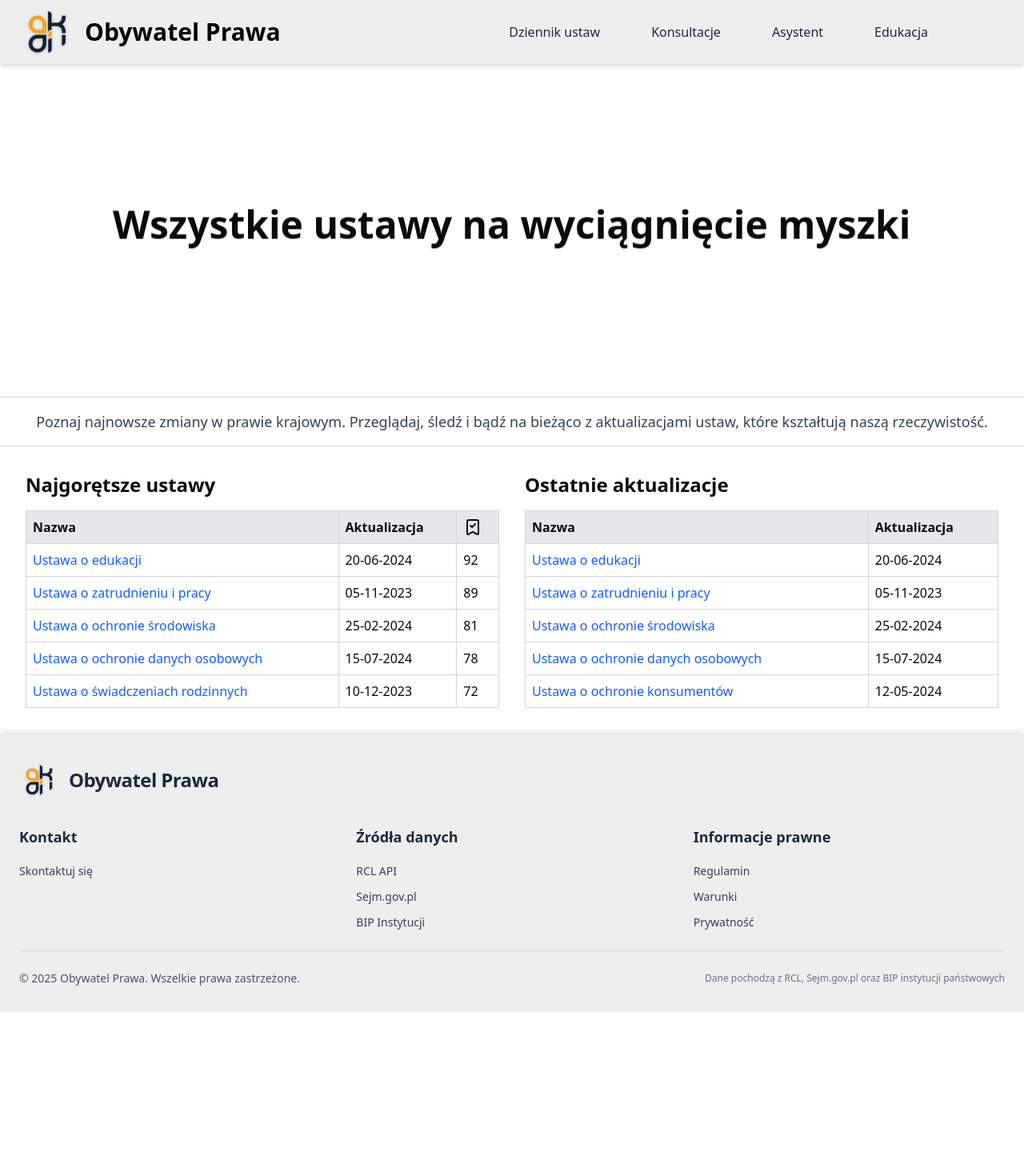
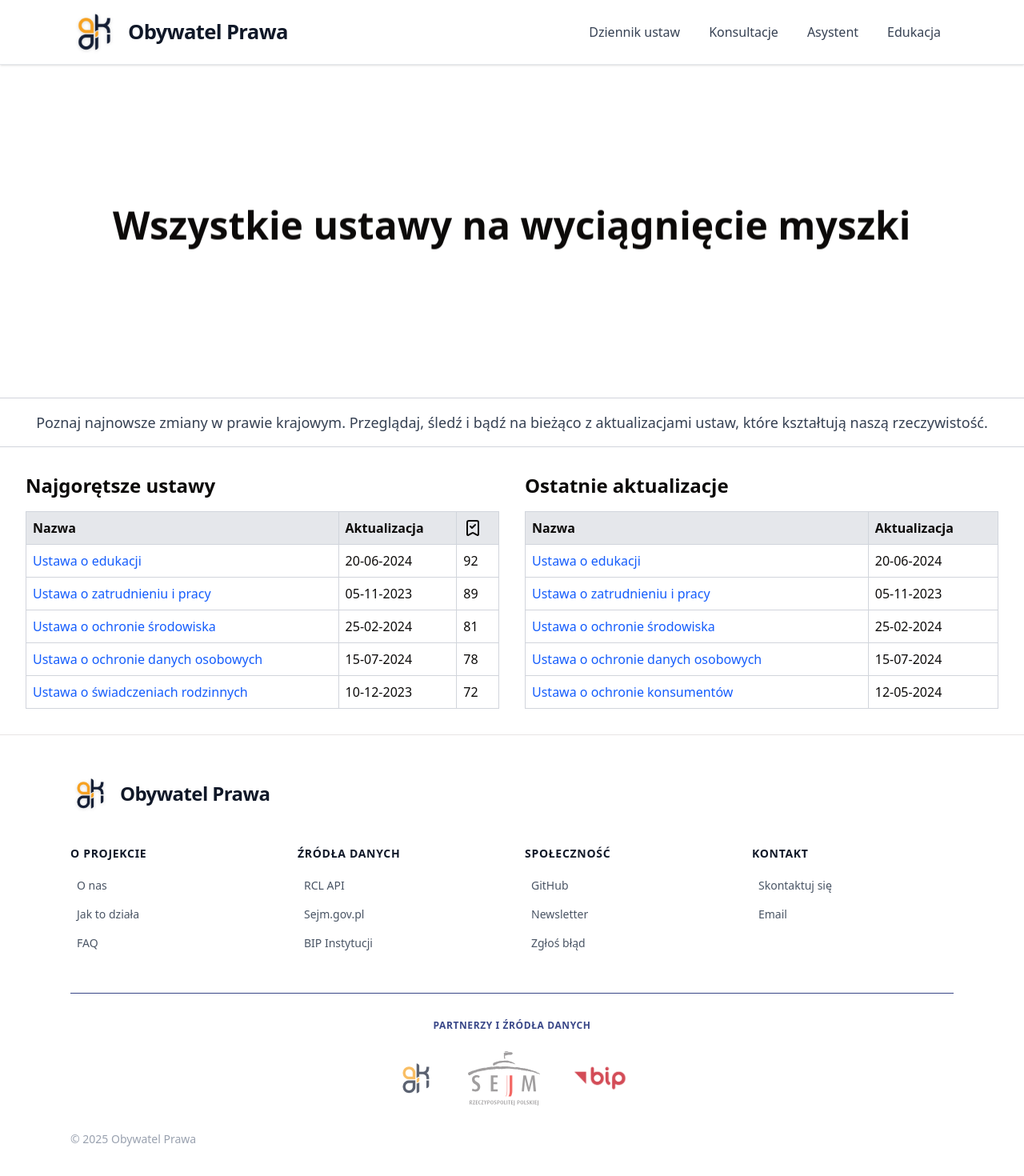
Before and after one commit to RomanGumeniuk/HackNation_2025_AKAI, a Next.js app in the folder client/: page / in a window 1280 px wide. Shown: the top 1470 px of the page at 80% size. Before the commit the page ends 1265 px from the top, so only its background shows below. Built offline with nearby package versions, Linux system fonts and the light colour scheme; no server answers.

Commit message:
Changed footer and Header and added logos

```diff
--- a/client/src/app/ustawy/[slug]/page.tsx
+++ b/client/src/app/ustawy/[slug]/page.tsx
@@ -143,7 +143,6 @@ export default function page() {
         </Badge>
       </div>
 
-      {/* Main content */}
       <Background>
         <div className="leading-relaxed text-sm space-y-4">
           {summary}
@@ -153,7 +152,6 @@ export default function page() {
         </div>
       </Background>
 
-      {/* Footer section */}
       <Separator />
       <h2 className="text-lg font-semibold">
         Planowane konsultacje w twoim rejonie dot tej ustawy
--- a/client/src/components/ui/footer.tsx
+++ b/client/src/components/ui/footer.tsx
@@ -4,47 +4,65 @@ import Image from "next/image";
 export default function Footer() {
     const sections = [
         {
-            title: "Kontakt",
+            title: "O Projekcie",
             links: [
-                { name: "Skontaktuj się", url: "https://akai.org.pl" },
+                { name: "O nas", url: "#" },
+                { name: "Jak to działa", url: "#" },
+                { name: "FAQ", url: "#" },
             ]
         },
         {
             title: "Źródła danych",
             links: [
                 { name: "RCL API", url: "#" },
-                { name: "Sejm.gov.pl", url: "#" },
+                { name: "Sejm.gov.pl", url: "https://sejm.gov.pl" },
                 { name: "BIP Instytucji", url: "#" },
             ]
         },
         {
-            title: "Informacje prawne",
+            title: "Społeczność",
             links: [
-                { name: "Regulamin", url: "#" },
-                { name: "Warunki", url: "#" },
-                { name: "Prywatność", url: "#" },
+                { name: "GitHub", url: "https://github.com/akai-org" },
+                { name: "Newsletter", url: "#" },
+                { name: "Zgłoś błąd", url: "#" },
+            ]
+        },
+        {
+            title: "Kontakt",
+            links: [
+                { name: "Skontaktuj się", url: "https://akai.org.pl" },
+                { name: "Email", url: "mailto:kontakt@akai.org.pl" },
             ]
         }
     ];
 
     return (
-        <footer className={"w-full bg-[#EDEFEE] border-t border-gray-200 shadow-[0_-4px_6px_-1px_rgba(0,0,0,0.1)]"}>
-            <div className={"px-6 py-8"}>
-                <div className={"flex items-center gap-3 mb-8"}>
-                    <Image src={"/logo.png"} width={"50"} height={"50"} alt={"AKAI Logo"} className={"drop-shadow-sm"} />
-                    <span className={"text-2xl font-bold tracking-tight text-gray-800"}>Obywatel Prawa</span>
+        <footer className="w-full bg-gray-200 bg-white border-t-1 ">
+            <div className="mx-auto max-w-6xl px-6 py-12">
+                <div className="flex items-center gap-3 mb-10">
+                    <Image
+                        src="/logo.png"
+                        width={50}
+                        height={50}
+                        alt="AKAI Logo"
+                        className="drop-shadow-sm"
+                    />
+                    <span className="text-2xl font-bold tracking-tight text-gray-900">
+                        Obywatel Prawa
+                    </span>
                 </div>
-
-                <div className={"grid grid-cols-1 md:grid-cols-3 gap-8 mb-6"}>
+                <div className="grid grid-cols-1 md:grid-cols-4 gap-8 mb-12">
                     {sections.map((section) => (
                         <div key={section.title}>
-                            <h3 className={"text-lg font-bold text-gray-800 mb-4"}>{section.title}</h3>
-                            <ul className={"space-y-2"}>
+                            <h3 className="text-sm font-bold text-gray-900 uppercase tracking-wider mb-4">
+                                {section.title}
+                            </h3>
+                            <ul className="space-y-2">
                                 {section.links.map((link) => (
                                     <li key={link.name}>
                                         <Link
                                             href={link.url}
-                                            className={"text-gray-700 hover:text-sky-700 transition-colors duration-300 text-sm"}
+                                            className="inline-block text-gray-600 hover:text-[#394788] hover:bg-gray-100 transition-all duration-200 text-sm px-2 py-1 rounded"
                                         >
                                             {link.name}
                                         </Link>
@@ -55,14 +73,49 @@ export default function Footer() {
                     ))}
                 </div>
 
-                <div className={"border-t border-gray-300 pt-6 mt-6"}>
-                    <div className={"flex flex-col md:flex-row justify-between items-center gap-4"}>
-                        <p className={"text-sm text-gray-600"}>
-                            © {new Date().getFullYear()} Obywatel Prawa. Wszelkie prawa zastrzeżone.
-                        </p>
-                        <p className={"text-xs text-gray-500"}>
-                            Dane pochodzą z RCL, Sejm.gov.pl oraz BIP instytucji państwowych
-                        </p>
+                {/* Loga partnerów */}
+                <div className="border-t border-[#394788] pt-8 mb-8">
+                    <p className="text-xs text-[#394788] font-semibold uppercase tracking-wider mb-6 text-center">Partnerzy i źródła danych</p>
+                    <div className="flex justify-center items-center gap-10 flex-wrap">
+                        <Link href="https://akai.org.pl" target="_blank" className="group">
+                            <Image
+                                src="/logo.png"
+                                width={50}
+                                height={50}
+                                alt="AKAI Logo"
+                                className="opacity-70 group-hover:opacity-100 transition-all duration-300 group-hover:scale-110"
+                            />
+                        </Link>
+                        <Link href="https://sejm.gov.pl" target="_blank" className="group">
+                            <Image
+                                src="/Sejm_logo.svg"
+                                width={90}
+                                height={45}
+                                alt="Sejm RP Logo"
+                                className="opacity-70 group-hover:opacity-100 transition-all duration-300 group-hover:scale-110"
+                            />
+                        </Link>
+                        <Link href="https://bip.gov.pl" target="_blank" className="group">
+                            <Image
+                                src="/Logo_BIP_uproszczone.svg.png"
+                                width={70}
+                                height={45}
+                                alt="BIP Logo"
+                                className="opacity-70 group-hover:opacity-100 transition-all duration-300 group-hover:scale-110"
+                            />
+                        </Link>
+                    </div>
+                </div>
+
+                {/* Dolna sekcja */}
+                <div>
+                    <div className="flex flex-col md:flex-row justify-between items-center gap-4 text-center md:text-left">
+                        <div className="flex items-center gap-2">
+                            <p className="text-sm text-gray-400">
+                                © {new Date().getFullYear()} Obywatel Prawa
+                            </p>
+                        </div>
+
                     </div>
                 </div>
             </div>
--- a/client/src/components/ui/navbar.tsx
+++ b/client/src/components/ui/navbar.tsx
@@ -11,25 +11,47 @@ export default function Navbar(){
     ];
 
     return (
-        <>
-            <header className={"flex justify-between items-center w-full h-20 px-6 bg-[#EDEFEE] shadow-md"}>
-                <Link href={"/"} className={"flex items-center gap-3 hover:opacity-80 transition-opacity duration-300"}>
-                    <Image src={"/logo.png"} width={"70"} height={"70"} alt={"AKAI Logo"} className={"drop-shadow-sm"} />
-                    <span className={"text-3xl font-bold text-black"}>Obywatel Prawa</span>
+        <header className="w-full bg-white border-b-1 border-gray-200 shadow-sm">
+            <div className="mx-auto max-w-6xl px-6">
+                <div className="flex justify-between items-center h-20">
+                    <Link
+                        href="/"
+                        className="flex items-center gap-3 hover:opacity-90 transition-opacity duration-200 group"
+                    >
+                        <div className="relative">
+                            <a href="/">
+                            <Image
+                                src="/logo.png"
+                                width={60}
+                                height={60}
+                                alt="AKAI Logo"
+                                className="drop-shadow-sm"
+
+                            />
+                            </a>
+                        </div>
+                        <div>
+                            <span className="text-[1.6rem] font-bold text-gray-900 tracking-tight block">
+                                Obywatel Prawa
+                            </span>
+
+                        </div>
                     </Link>
 
-                <nav className={"flex items-center gap-8 mr-20"}>
-                    {routes.map(route => (
+                    <nav className="flex items-center gap-1">
+                        {routes.map((route, index) => (
                             <Link
                                 key={route.name}
                                 href={route.url}
-                            className={"text-gray-800 font-medium px-4 py-2 rounded-lg hover:bg-white/50 hover:text-sky-700 transition-all duration-300 hover:shadow-sm"}
+                                className="relative text-gray-700 font-medium px-4 py-2 rounded-lg hover:bg-[#EDEFEE] hover:text-[#394788] transition-all duration-200 group"
                             >
                                 {route.name}
+                                <span className="absolute bottom-0 left-1/2 -translate-x-1/2 w-0 h-0.5 bg-[#394788] group-hover:w-3/4 transition-all duration-300"></span>
                             </Link>
                         ))}
                     </nav>
+                </div>
+            </div>
         </header>
-        </>
     )
 }
```
Also changed, not shown: client/public/Logo_BIP_uproszczone.svg.png (added), client/public/Sejm_logo.svg (added). Lines whose indentation alone changed are shown as unchanged.
